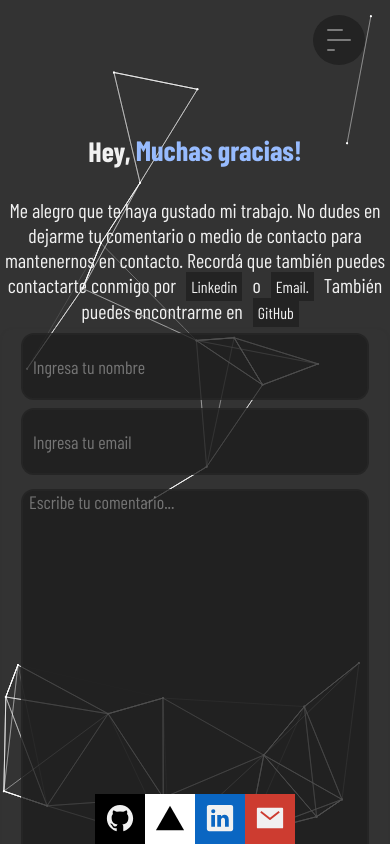
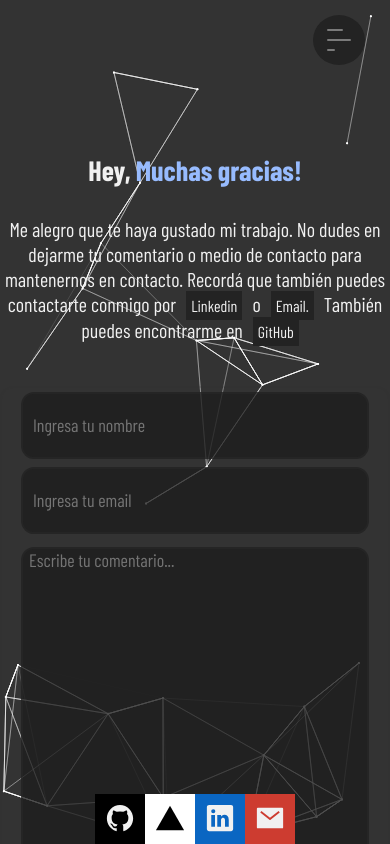
Before and after one commit to Matisantillan11/Portfolio, a React (Create React App) app: page /Work in a window 390 px wide. Shown: the top 844 px of the page. Built offline with nearby package versions, Linux system fonts and the light colour scheme; a web font is replaced by a local one.

Commit message:
fixing workWIthME mobile

```diff
--- a/src/assets/styles/containers/WorkWithMe.css
+++ b/src/assets/styles/containers/WorkWithMe.css
@@ -1,7 +1,7 @@
 .form_container {
 	min-width: 30%;
 	width: 100%;
-	margin: 5% 0;
+	margin: 10% 0;
 	min-height: 80%;
 	height: 60%;
 	position: absolute;
@@ -12,7 +12,7 @@
 	width: 100%;
 	height: 100%;
 	min-height: 70%;
-	margin-top: 15%;
+	margin-top: 25%;
 	border-radius: 13.2px;
 	border: 2px solid #3333;
 	position: relative;
```
